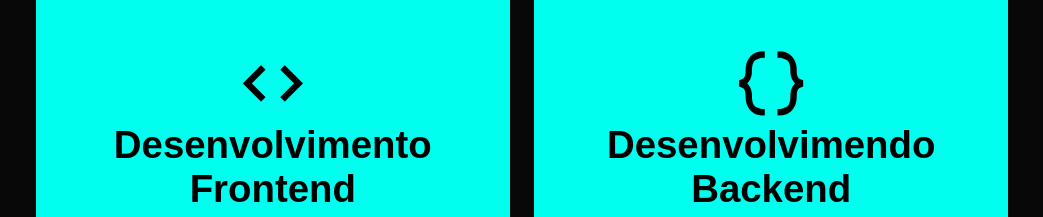
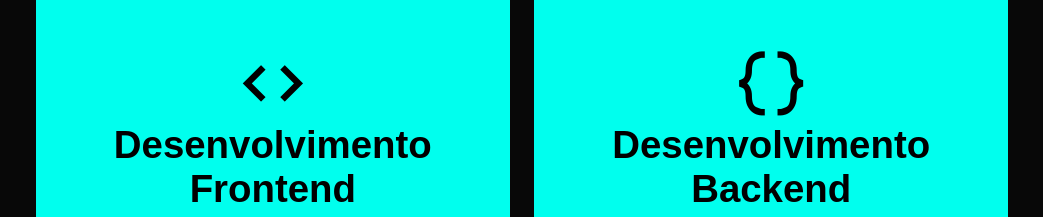
Before and after one commit to jessicagomess/Portfolio, a website: page index.html in a window 1280 px wide. Shown: the part 3100-3317 px from the top of the page, without its empty margins (118-1161 px from the left). Drawn offline with nearby package versions, Linux system fonts and the light colour scheme.

Commit message:
corrigindo erro

```diff
--- a/index.html
+++ b/index.html
@@ -86,7 +86,7 @@
       <div class="serviço-box">
         <div class="serviço-info">
           <i class="bx bx-code-curly"></i>
-          <h4>Desenvolvimendo Backend</h4>
+          <h4>Desenvolvimento Backend</h4>
           <p>Criação e otimização de APIs e sistemas robustos utilizando tecnologias como Java e Spring Boot. Foco em performance, segurança e escalabilidade, garantindo integração eficiente entre o frontend e o banco de dados.</p>
         </div>
       </div>
```
